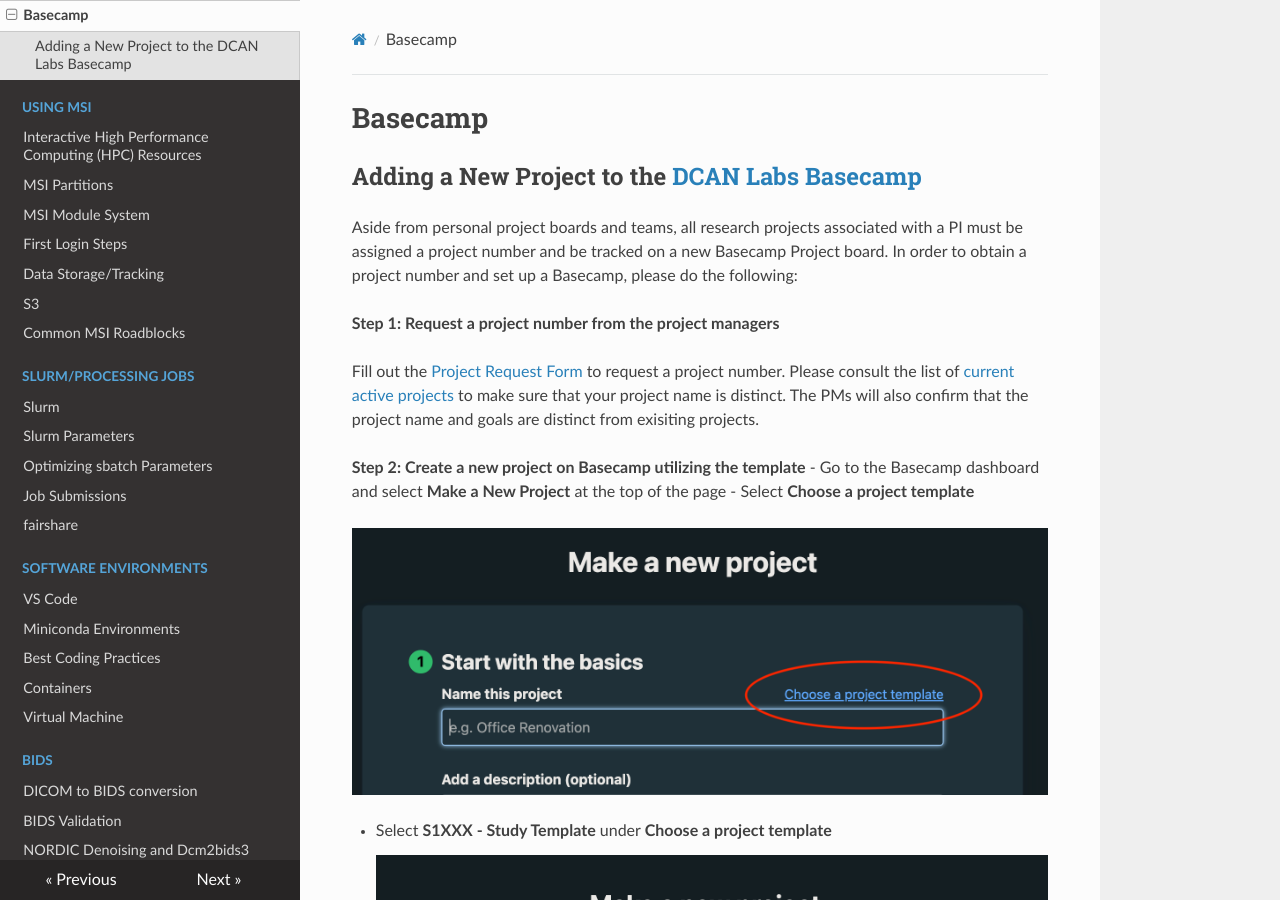
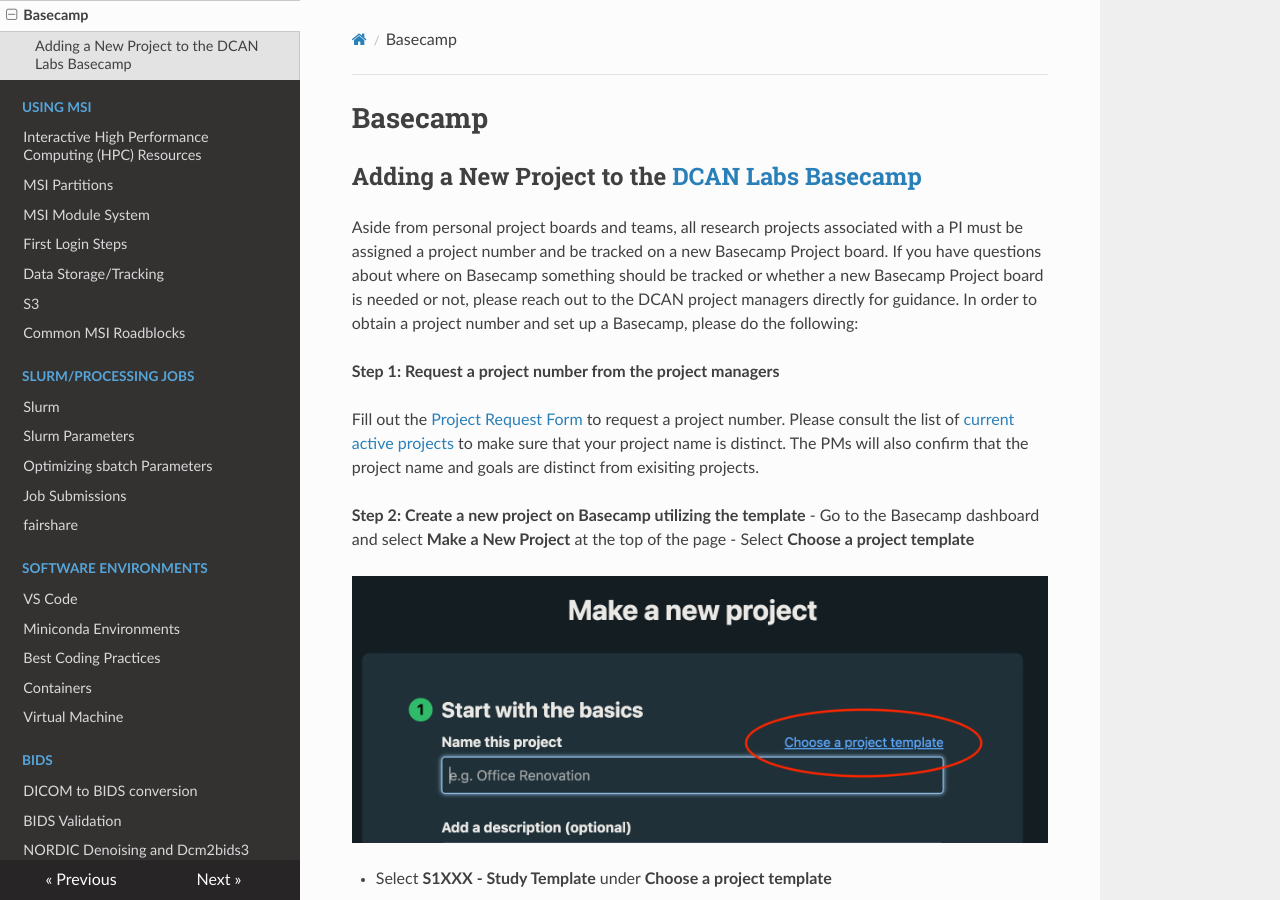
Before and after one commit to DCAN-Labs/cdni-brain, an MkDocs documentation site: the page built from docs/basecamp.md, in a window 1280 px wide and 900 px high. Built offline with MkDocs 1.6.1, drawn with Linux system fonts in a browser that asks for light colours; nearby versions of some CDN libraries.

Commit message:
Update basecamp.md
clarify to reach out to PMs directly if you have questions about where something should be tracked

```diff
--- a/docs/basecamp.md
+++ b/docs/basecamp.md
@@ -2,7 +2,7 @@
 
 ## Adding a New Project to the [DCAN Labs Basecamp](https://3.basecamp.com/5032058/)
 
-Aside from personal project boards and teams, all research projects associated with a PI must be assigned a project number and be tracked on a new Basecamp Project board. In order to obtain a project number and set up a Basecamp, please do the following:
+Aside from personal project boards and teams, all research projects associated with a PI must be assigned a project number and be tracked on a new Basecamp Project board. If you have questions about where on Basecamp something should be tracked or whether a new Basecamp Project board is needed or not, please reach out to the DCAN project managers directly for guidance. In order to obtain a project number and set up a Basecamp, please do the following:
 
 **Step 1: Request a project number from the project managers**
 
```
